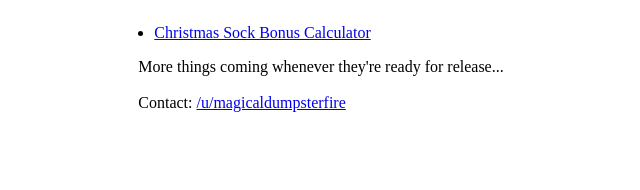
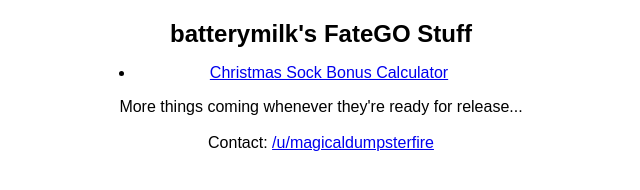
Before and after one commit to batterymilk/batterymilk.github.io, a plain HTML site: page index.html in a window 1280 px wide. Shown: the whole page, without its empty margins (319-959 px from the left). Drawn offline with Linux system fonts and the light colour scheme.

Commit message:
Add heading

```diff
--- a/index.html
+++ b/index.html
@@ -6,10 +6,13 @@
 <style type="text/css">
 	body {
 		text-align: center;
+		font-family: sans-serif;
 	}
 	#page-content {
 		display: inline-block;
-		text-align: left;
+	}
+	h2 {
+		margin: 0.5em 0;
 	}
 	ul {
 		padding-left: 1em;
@@ -18,6 +21,7 @@
 </head>
 <body>
 <div id="page-content">
+	<h2>batterymilk's FateGO Stuff</h2>
 	<ul>
 		<li><a href="christmasparty.html">Christmas Sock Bonus Calculator</a></li>
 	</ul>
```
